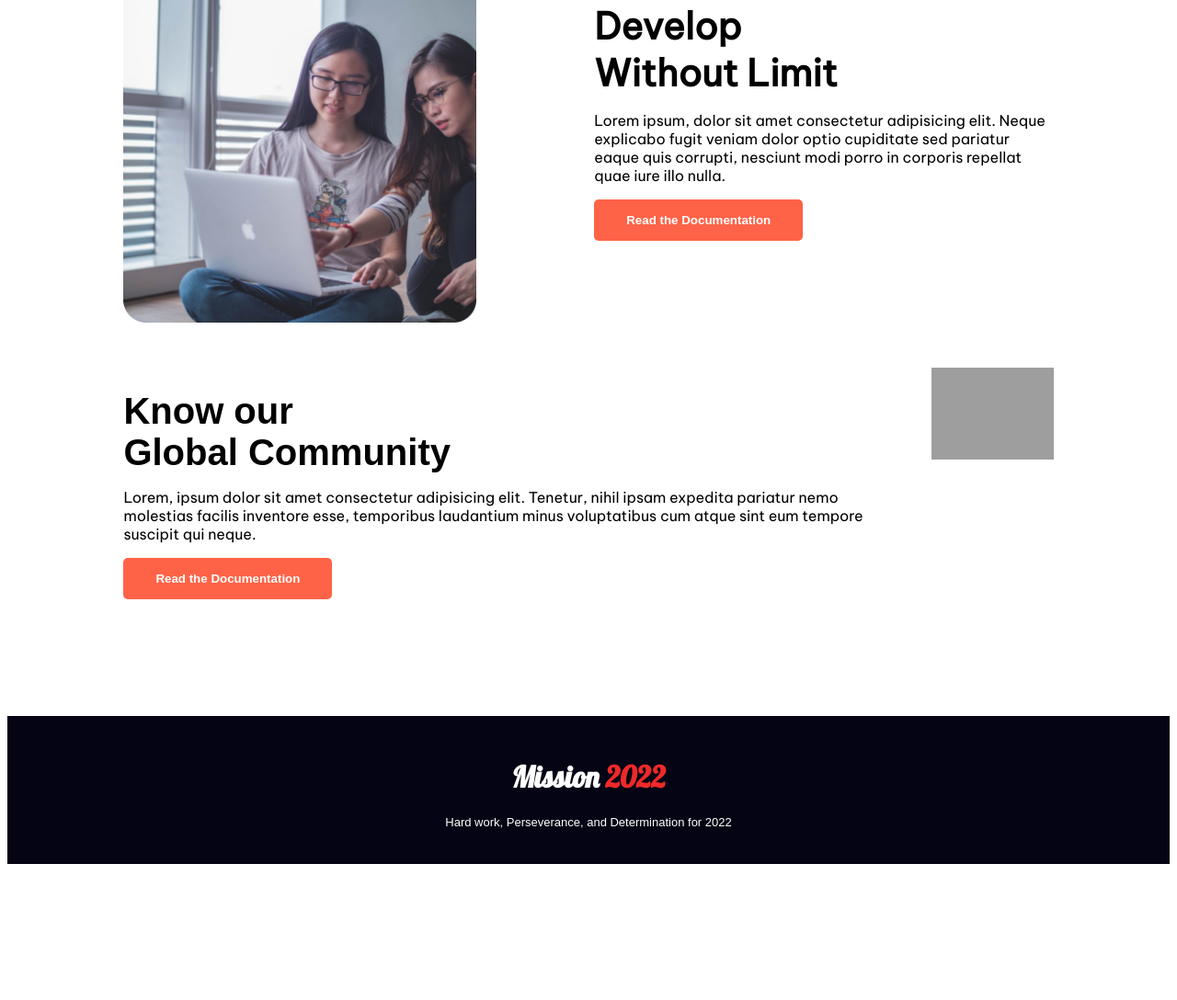
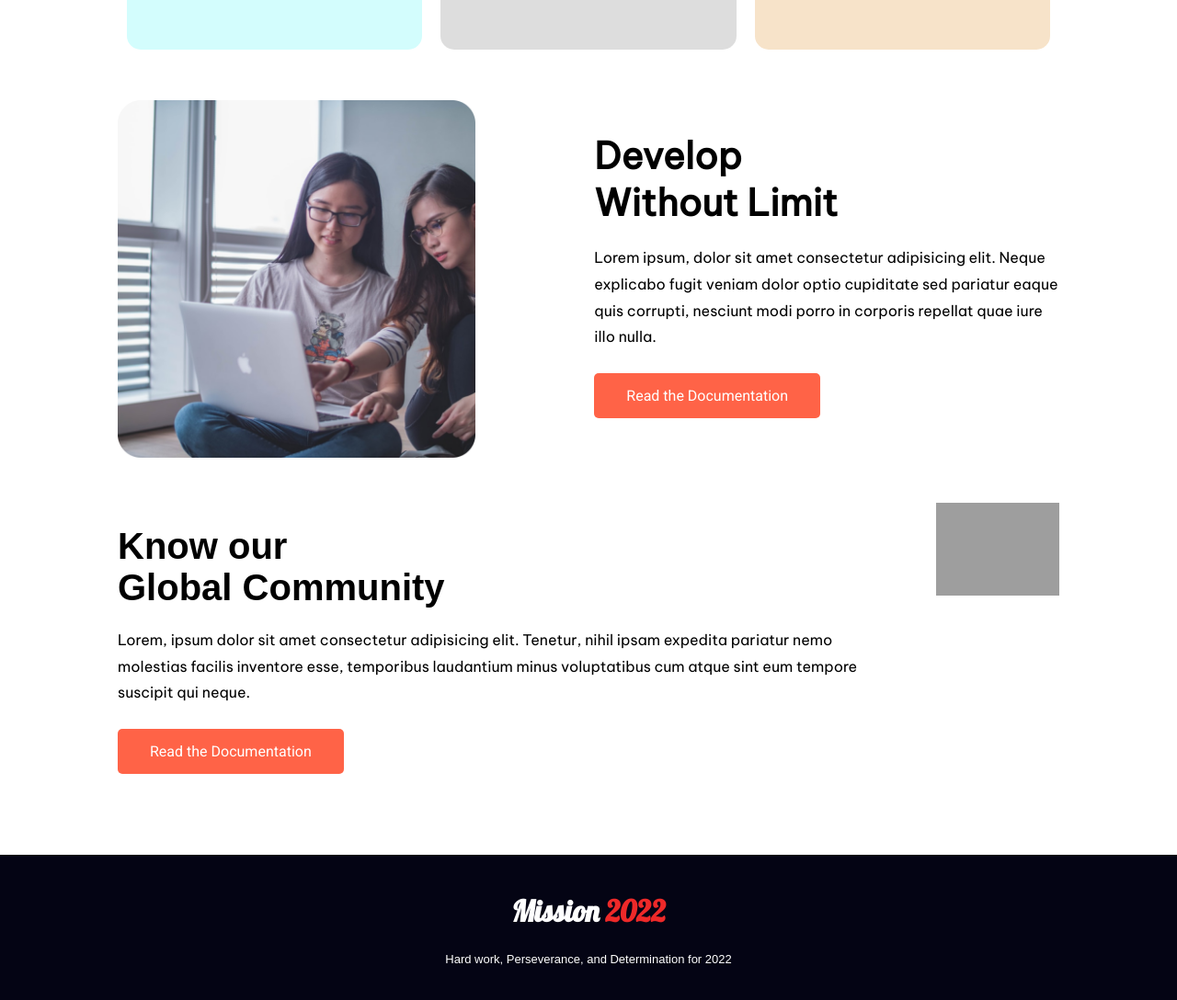
Before and after one commit to Khorshed30/Mission_assingment_1, a plain HTML site: page index.html in a window 1280 px wide. Shown: the part 1156-2244 px from the top of the page at 92% size. Before the commit the page ends 2104 px from the top, so only its background shows below. Drawn offline with Linux system fonts and the light colour scheme; grey boxes are pictures that could not be loaded.

Commit message:
added more

```diff
--- a/index.html
+++ b/index.html
@@ -23,7 +23,7 @@
             <p>Lorem ipsum dolor, sit amet consectetur adipisicing elit. Rem quas sit hic. Adipisci maxime quibusdam,
                 blanditiis et saepe incidunt corporis eius esse eos accusantium obcaecati assumenda porro unde dicta
                 hic.</p>
-            <button class="btn1">Explore Now</button>
+            <a class="btn1" target="_blank" href="https://www.programming-hero.com/index.html">Explore Now</a>
             <p class="scroll">Scroll down to explore more about us</p>
         </div>
         <div class="part1">
@@ -66,7 +66,8 @@
             <p>Lorem ipsum, dolor sit amet consectetur adipisicing elit. Neque explicabo fugit veniam dolor optio
                 cupiditate sed pariatur eaque quis corrupti, nesciunt modi porro in corporis repellat quae iure illo
                 nulla.</p>
-            <button class="btn1">Read the Documentation</button>
+
+            <a class="btn1" target="_blank" href="https://www.w3schools.com/default.asp">Read the Documentation</a>
         </div>
     </section>
     <section class="container">
@@ -76,7 +77,8 @@
             <p>Lorem, ipsum dolor sit amet consectetur adipisicing elit. Tenetur, nihil ipsam expedita pariatur nemo
                 molestias facilis inventore esse, temporibus laudantium minus voluptatibus cum atque sint eum tempore
                 suscipit qui neque.</p>
-            <button class="btn1">Read the Documentation</button>
+            <a class="btn1" target="_blank" href="https://www.linkedin.com/?trk=public_post_nav-header-logo">Read the Documentation</a>
+
         </div>
         <div class="project-img">
             <img src="images/pictures/project.png" alt="">
--- a/style.css
+++ b/style.css
@@ -1,8 +1,12 @@
 body{
+    margin: 0;
 
 }
 p{
     font-family: 'Be Vietnam Pro', sans-serif,'Roboto','Poppins';
+    margin-top: 20px;
+    margin-bottom: 40px;
+    line-height: 1.8;
 
 }
 .container{
@@ -23,6 +27,10 @@ p{
     border-image:linear-gradient(#eb2b35, rgb(209, 61, 3));
     border-image-slice: 1;
     color: rgb(6, 6, 61);
+    padding: 0  15px;
+    border-radius: 15px;
+
+
 }
 .btn1{
     border: none;
@@ -30,7 +38,9 @@ p{
     border-radius: 5px;
     padding: 15px 35px 15px 35px;
     color: white;
-    font-weight: bold;
+    font-weight:500;
+    text-decoration: none;
+    font-family:'Roboto', sans-serif;;
 }
 .mis{
     color: chocolate;
@@ -114,8 +124,8 @@ h3{
 }
 .footer{
     text-align: center;
-    margin-top: 10%;
-    padding: 25px;
+    margin-top: 8%;
+    padding: 20px;
     background-color: rgb(4, 4, 20);
     color: white;
 }
```
